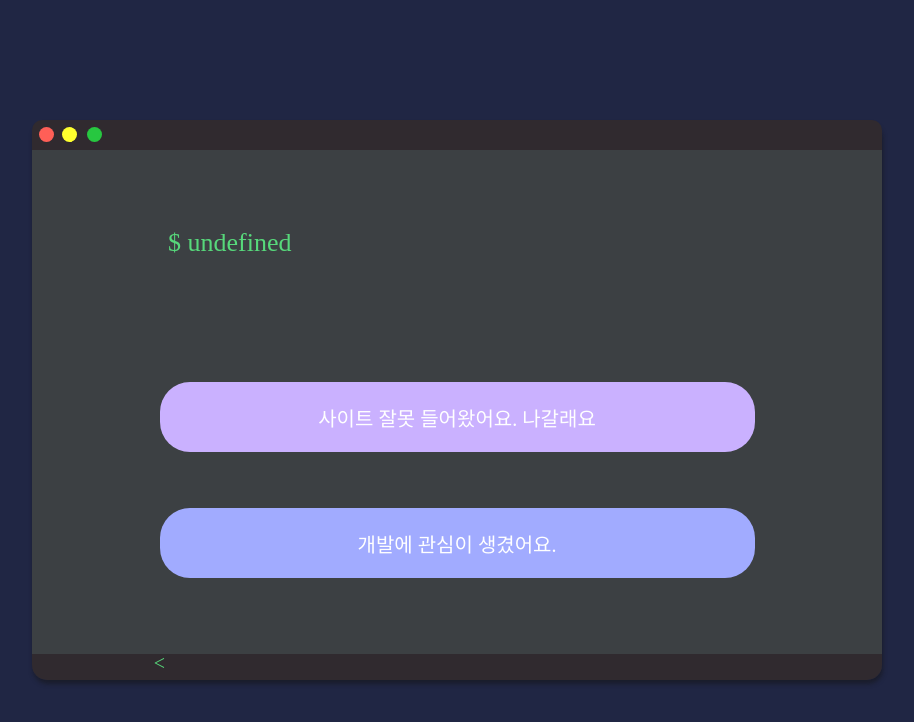
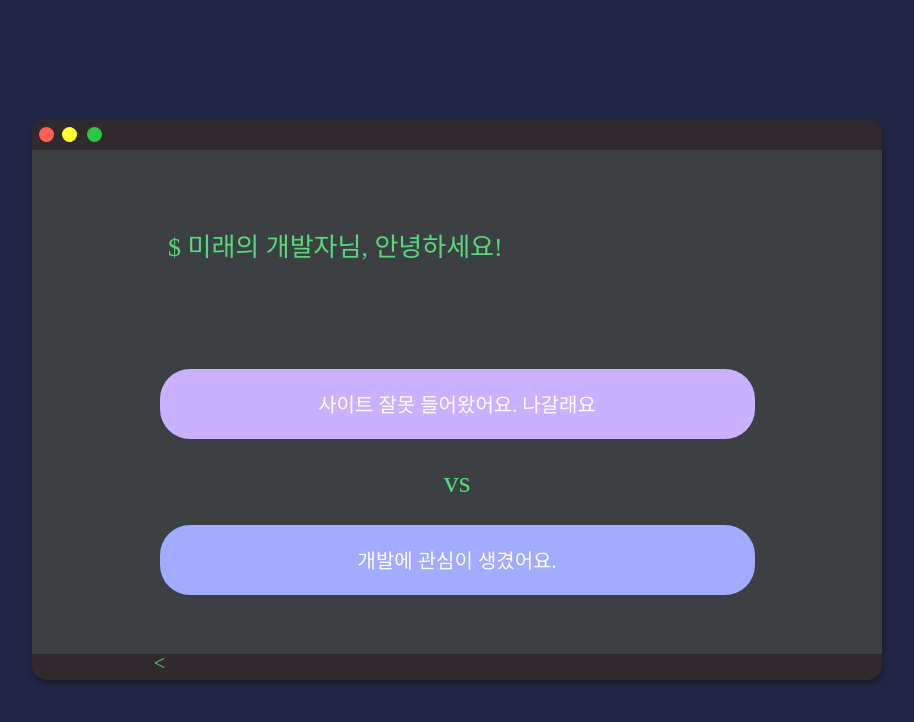
Before and after one commit to boostcampwm-2021/bookathon_A, a website built with webpack: page views/index.html in a window 1280 px wide. Shown: the whole page, without its empty margins (183-1097 px from the left). Built offline with nearby package versions, Linux system fonts and the light colour scheme; a web font is replaced by a local one.

Commit message:
[merge] 질문 페이지, 결과 페이지 병합

```diff
--- a/public/javascripts/main.js
+++ b/public/javascripts/main.js
@@ -5,7 +5,12 @@ const $body = () => document.querySelector("body");
 
 const init = () => {
 	$body().innerHTML = `<div id="app"></div>`;
-	initQuestion({ num: 0, answer1: "사이트 잘못 들어왔어요. 나갈래요", answer2: "개발에 관심이 생겼어요." });
+	initQuestion({
+		num: 0,
+		question: "미래의 개발자님, 안녕하세요!",
+		answer1: "사이트 잘못 들어왔어요. 나갈래요",
+		answer2: "개발에 관심이 생겼어요.",
+	});
 };
 
 init();
--- a/public/javascripts/question/question.js
+++ b/public/javascripts/question/question.js
@@ -7,9 +7,9 @@ const BASE_API_URL = "http://localhost:3000/question";
 // doms
 const $target = () => document.querySelector("#app");
 
-export const initQuestion = async ({ num, answer1, answer2 }) => {
+export const initQuestion = async ({ num, question, answer1, answer2 }) => {
 	setStore({ currentPage: num });
-	render({ num, answer1, answer2 });
+	render({ num, question, answer1, answer2 });
 	addEvents();
 };
 
--- a/public/javascripts/question/render-question.js
+++ b/public/javascripts/question/render-question.js
@@ -11,6 +11,7 @@
                 ${image ? `<img src="${image}" />` : ""}
                 <div>
                     <div class="answer" data-answer="1">${answer1}</div>
+                    <span>vs</span>
                     <div class="answer ${num === 99 ? "answer-easter" : ""}" data-answer="2">${answer2}</div>
                 </div>
             </section>
--- a/public/stylesheets/scss/question.scss
+++ b/public/stylesheets/scss/question.scss
@@ -77,6 +77,10 @@
 			height: 50%;
 			justify-content: space-around;
 		}
+
+		& span {
+			@include font(30px);
+		}
 	}
 }
 
```
Also changed, not shown: public/stylesheets/css/question.css, 1 other file.
